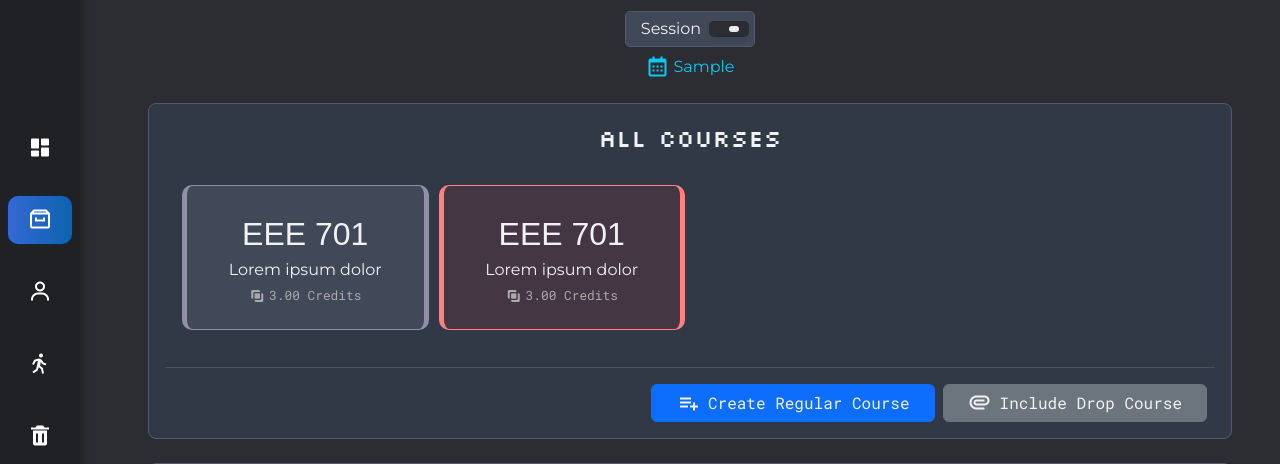
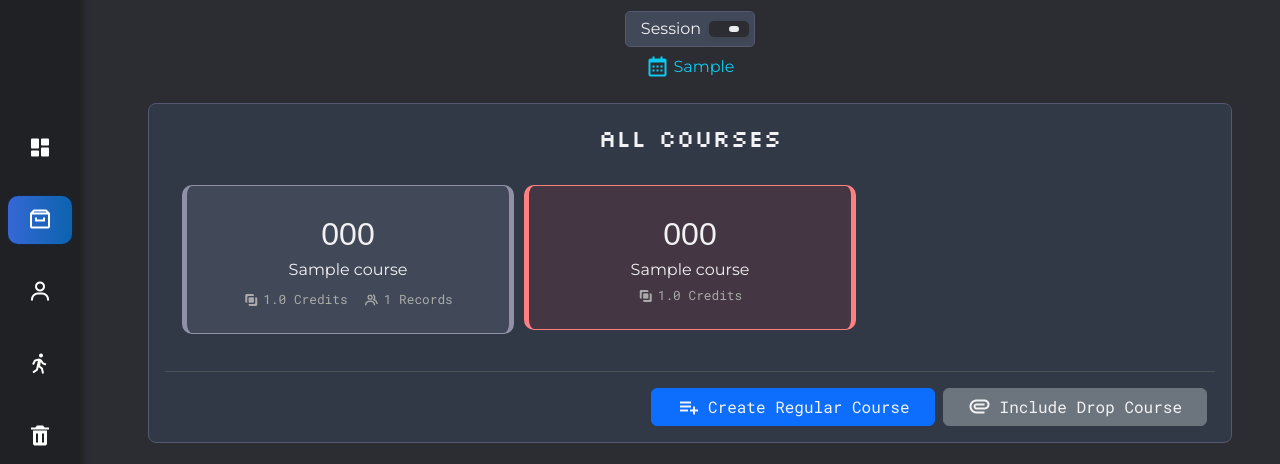
Before and after one commit to rnium/sec_ugrp, a Django app: template results/templates/results/view_semester.html in a window 1280 px wide. Shown: the part 125-589 px from the top of the page. Run offline with Django 4.2, Linux system fonts and the light colour scheme; the template is opened without the code that fills it: values that come from a table or form of the project are taken from there, others are empty; tables that the repository leaves empty hold one stand-in row (values such as "Sample post"); data that the repository does not hold is empty; some web fonts are replaced.

Commit message:
add course complete

```diff
--- a/results/templates/results/view_semester.html
+++ b/results/templates/results/view_semester.html
@@ -74,25 +74,31 @@
         <div class="courses row p-4">
             {% if semester.has_courses %}
             {% for course in semester.course_set.all %}
-            <div class="col-md-4 col-lg-3 course-container">
+            <div class="col-md-6 col-lg-4 course-container">
                 <a class="course" href="{% url 'results:view_course' semester.session.dept.name semester.session.from_year semester.session.to_year semester.year semester.year_semester course.code %}">
-                    <div class="course-code text-center">EEE 701</div>
-                    <div class="course-title text-center">Lorem ipsum dolor</div>
-                    <div class="credits mt-1 d-flex justify-content-center align-items-center">
-                        <i class='bx bx-unite text-gray fs-6 me-1'></i>
-                        <span class="roboto-font text-gray" style="font-size: 0.8rem;">3.00 Credits</span>
+                    <div class="course-code text-center">{{course.code}}</div>
+                    <div class="course-title text-center">{{course.title|truncatechars:35}}</div>
+                    <div class="d-flex justify-content-center mt-2">
+                        <div class="credits d-flex justify-content-center align-items-center me-2">
+                            <i class='bx bx-unite text-gray fs-6 me-1'></i>
+                            <span class="roboto-font text-gray" style="font-size: 0.8rem;">{{course.course_credit}} Credits</span>
+                        </div>
+                        <div class="students d-flex justify-content-center align-items-center ms-2">
+                            <i class='bx bx-group text-gray fs-6 me-1'></i>
+                            <span class="roboto-font text-gray" style="font-size: 0.8rem;">{{course.courseresult_set.count}} Records</span>
+                        </div>
                     </div>
                 </a>
             </div>
             {% comment %} Drop Courses {% endcomment %}
             {% for course in semester.drop_courses.all %}
-            <div class="col-md-4 col-lg-3 course-container">
+            <div class="col-md-6 col-lg-4 course-container">
                 <a class="course drop-course" href="{% url 'results:view_course' course.semester.session.dept.name course.semester.session.from_year course.semester.session.to_year course.semester.year course.semester.year_semester course.code %}">
-                    <div class="course-code text-center">EEE 701</div>
-                    <div class="course-title text-center">Lorem ipsum dolor</div>
+                    <div class="course-code text-center">{{course.code}}</div>
+                    <div class="course-title text-center">{{course.title|truncatechars:35}}</div>
                     <div class="credits mt-1 d-flex justify-content-center align-items-center">
                         <i class='bx bx-unite text-gray fs-6 me-1'></i>
-                        <span class="roboto-font text-gray" style="font-size: 0.8rem;">3.00 Credits</span>
+                        <span class="roboto-font text-gray" style="font-size: 0.8rem;">{{course.course_credit}} Credits</span>
                     </div>
                 </a>
             </div>
```
